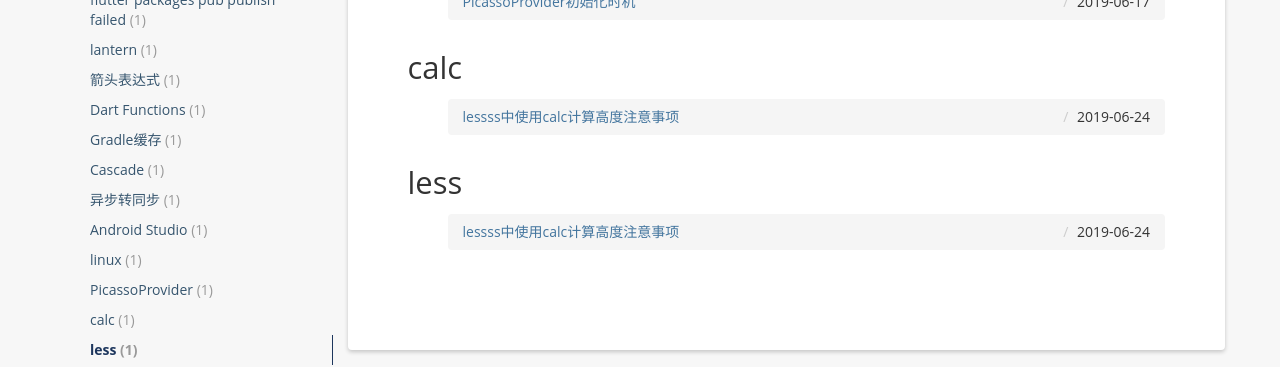
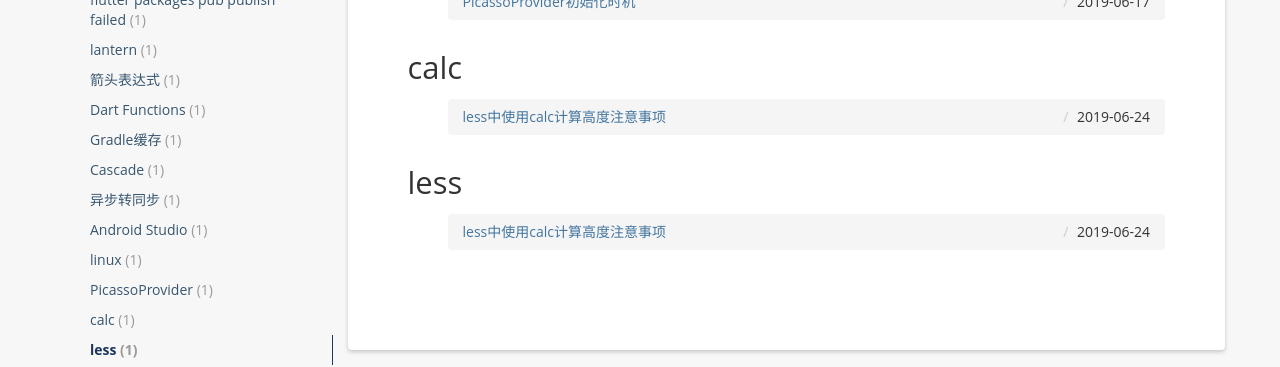
Before and after one commit to tinyvampirepudge/tinyvampirepudge.github.io, a Jekyll site: the page built from tag/index.html, in a window 1280 px wide and 900 px high, scrolled down 13107 px. Shown: the part 329-696 px from the top of the window. Built offline with Jekyll 4.4.1, drawn with Linux system fonts in a browser that asks for light colours; nearby versions of some CDN libraries; comment, search, counter and statistics services are not loaded.

Commit message:
修改错误

```diff
--- a/_posts/2019-06-24-use-calc-in-less.md
+++ b/_posts/2019-06-24-use-calc-in-less.md
@@ -1,6 +1,6 @@
 ---
 layout: post
-title:  lessss中使用calc计算高度注意事项
+title:  less中使用calc计算高度注意事项
 date:   2019-06-24 18:59:18 +0800
 categories: less
 tag: [calc, less]
@@ -11,7 +11,7 @@ tag: [calc, less]
 
 
 
-### lessss中使用calc计算高度注意事项
+### less中使用calc计算高度注意事项
 
 我们知道，在css中我们可以使用`100vh`表示屏幕高度，我们还可以通过`calc(expression)`来动态计算宽高，于是便有了如下代码：
 
```
